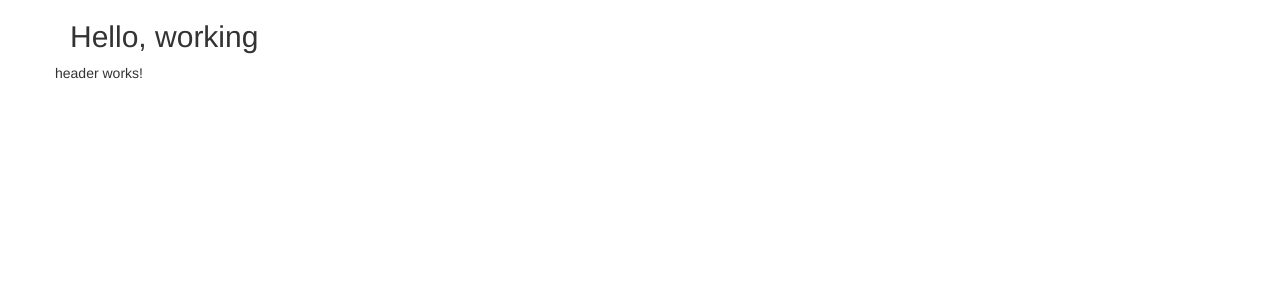
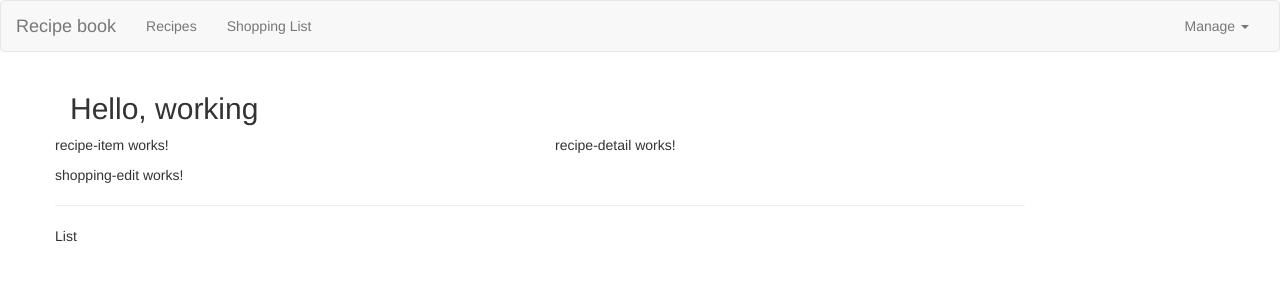
Before and after one commit to kryban93/Recipe-app, an Angular app: page / in a window 1280 px wide. Shown: the top 300 px of the page. Built offline with nearby package versions, Linux system fonts and the light colour scheme.

Commit message:
Added header template

```diff
--- a/src/app/app.component.html
+++ b/src/app/app.component.html
@@ -1,8 +1,10 @@
+<app-header></app-header>
 <div class="container">
   <div class="row">
     <div class="col-md-12">
       <h2>Hello, working</h2>
     </div>
-    <app-header></app-header>
+    <app-recipes></app-recipes>
+    <app-shopping-list></app-shopping-list>
   </div>
 </div>
--- a/src/app/components/header/header.component.html
+++ b/src/app/components/header/header.component.html
@@ -1 +1,25 @@
-<p>header works!</p>
+<nav class="navbar navbar-default">
+  <div class="container-fluid">
+    <div class="navbar-header">
+      <a href="" class="navbar-brand">Recipe book</a>
+    </div>
+
+    <div class="collapse navbar-collapse">
+      <ul class="nav navbar-nav">
+        <li><a href="#">Recipes</a></li>
+        <li><a href="#">Shopping List</a></li>
+      </ul>
+      <ul class="nav navbar-nav navbar-right">
+        <li class="dropdown">
+          <a class="dropdown-toggle" role="button"
+            >Manage <span class="caret"></span
+          ></a>
+          <ul class="dropdown-menu">
+            <li><a href="'#">Save data</a></li>
+            <li><a href="'#">Fetch data</a></li>
+          </ul>
+        </li>
+      </ul>
+    </div>
+  </div>
+</nav>
--- a/src/app/components/recipes/recipe-list/recipe-list.component.html
+++ b/src/app/components/recipes/recipe-list/recipe-list.component.html
@@ -1 +1 @@
-<p>recipe-list works!</p>
+<app-recipe-item></app-recipe-item>
--- a/src/app/components/recipes/recipes.component.html
+++ b/src/app/components/recipes/recipes.component.html
@@ -1 +1,8 @@
-<p>recipes works!</p>
+<div class="row">
+  <div class="col-md-5">
+    <app-recipe-list></app-recipe-list>
+  </div>
+  <div class="col-md-7">
+    <app-recipe-detail></app-recipe-detail>
+  </div>
+</div>
--- a/src/app/components/shopping-list/shopping-list.component.html
+++ b/src/app/components/shopping-list/shopping-list.component.html
@@ -1 +1,7 @@
-<p>shopping-list works!</p>
+<div class="row">
+  <div class="col-xs-10">
+    <app-shopping-edit></app-shopping-edit>
+    <hr />
+    <p>List</p>
+  </div>
+</div>
```
